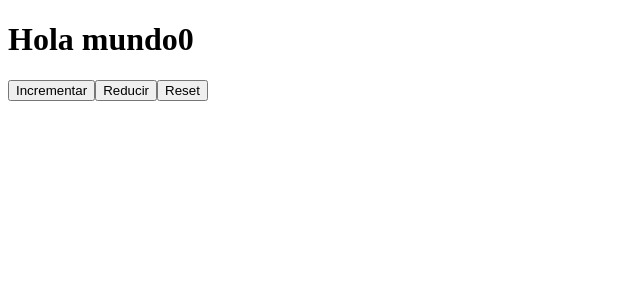
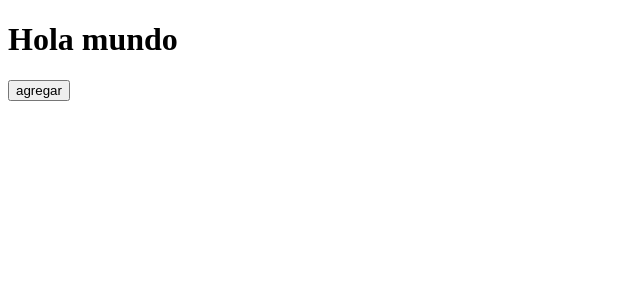
Before and after one commit to EdwinDev99/react-ts-ejercicios, a React (Vite) app in the folder 14-reducers/: page / in a window 1280 px wide. Shown: the top 300 px of the page, without its empty margins (0-640 px from the left). Built offline with nearby package versions, Linux system fonts and the light colour scheme.

Commit message:
using action custom

```diff
--- a/14-reducers/src/App.tsx
+++ b/14-reducers/src/App.tsx
@@ -1,43 +1,60 @@
 import { useReducer } from "react";
 
-type Action = {
-  type: string;
+type Todo = {
+  id: number;
+  name: string;
 };
 
-const reducer = (contador: number, action: Action) => {
+type AddAction = {
+  type: "ADD";
+  todo: Todo;
+};
+
+type DeleteAction = {
+  type: "DELETE";
+  todoId: number;
+};
+
+type Action = AddAction | DeleteAction;
+
+const reducer = (todos: Todo[], action: Action) => {
   switch (action.type) {
-    case "INCREMENT":
-      return contador + 1;
-    case "DECRESE":
-      return contador - 1;
-    case "RESET":
-      return 0;
+    case "ADD":
+      return [action.todo, ...todos];
+    case "DELETE":
+      return todos.filter((t) => t.id !== action.todoId);
   }
 
-  return contador;
+  return todos;
 };
 
 function App() {
-  const [contador, dispatch] = useReducer(reducer, 0);
-
-  const sumar = () => {
-    dispatch({ type: "INCREMENT" });
-  };
-
-  const restar = () => {
-    dispatch({ type: "DECRESE" });
-  };
-
-  const reset = () => {
-    dispatch({ type: "RESET" });
-  };
+  const [todos, dispatch] = useReducer(reducer, []);
 
   return (
     <>
-      <h1>Hola mundo{contador}</h1>
-      <button onClick={sumar}>Incrementar</button>
-      <button onClick={restar}>Reducir</button>
-      <button onClick={reset}>Reset</button>
+      <h1>Hola mundo</h1>
+      <button
+        onClick={() => {
+          const id = Math.random();
+          dispatch({
+            type: "ADD",
+            todo: { id, name: `hola mundo ${id}` },
+          });
+        }}
+      >
+        agregar
+      </button>
+      <ul>
+        {todos.map((t) => (
+          <li key={t.id}>
+            <button onClick={() => dispatch({ type: "DELETE", todoId: t.id })}>
+              Eliminar
+            </button>
+            {t.name}
+          </li>
+        ))}
+      </ul>
     </>
   );
 }
```
